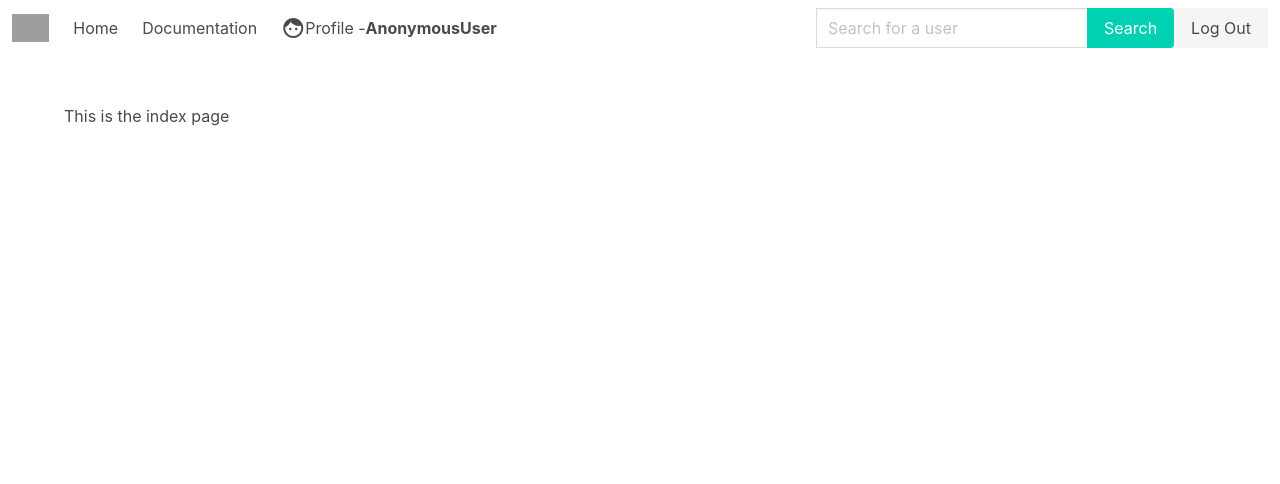
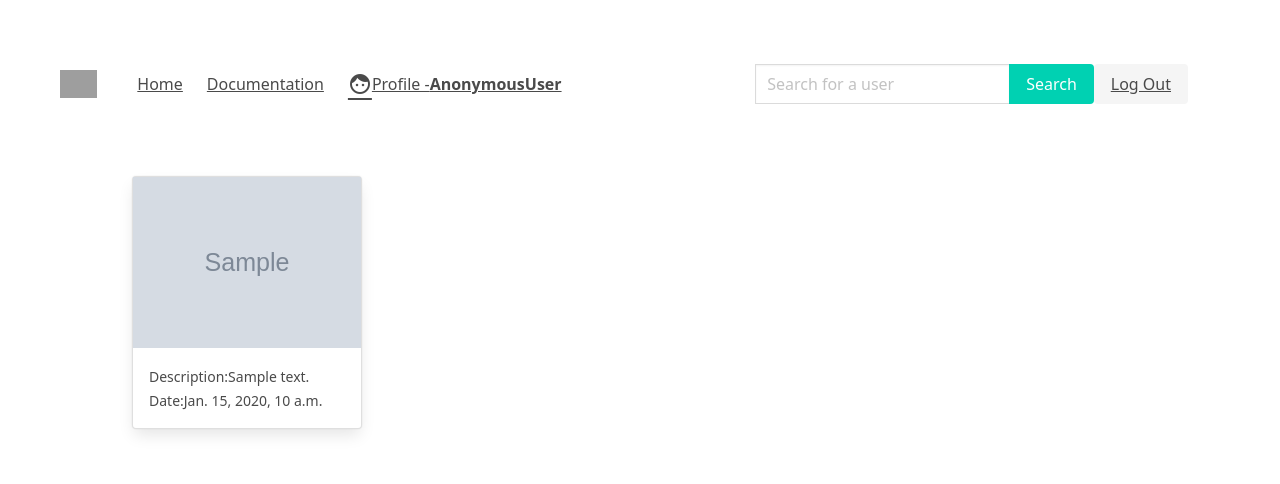
Before and after one commit to verowangari/DjangoAwwards, a Django app: template App/templates/index.html in a window 1280 px wide. Shown: the top 484 px of the page. Run offline with Django 3.2, Linux system fonts and the light colour scheme; the template is opened without the code that fills it: most values are stand-ins (such as "Sample title", 1, 10 or a date in 2020); grey boxes marked "Sample" are stand-in pictures; grey boxes are pictures that could not be loaded.

Commit message:
create a post model

```diff
--- a/App/templates/index.html
+++ b/App/templates/index.html
@@ -1,9 +1,43 @@
+
+<!-- Implement style here -->
 
 {% extends 'base.html' %}
 {% load static %}
 
 {% block content %}
 
-<h1>This is the index page</h1>
+    <link href="https://cdn.jsdelivr.net/npm/bootstrap@5.0.0-beta1/dist/css/bootstrap.min.css" rel="stylesheet"
+        integrity="sha384-giJF6kkoqNQ00vy+HMDP7azOuL0xtbfIcaT9wjKHr8RbDVddVHyTfAAsrekwKmP1" crossorigin="anonymous">
 
+
+    </head>
+<body class=" container m-5">
+
+    <div class="container d-flex flex-row ">
+
+    <div class="col-md-9"><div class="row">
+        {% for post_item in post_items %}
+
+        <div class="col-md-4">
+            <div class="card my-2 " width="18px" >
+                <img src="{{post_item.picture.url}}" class="image-thumbail" alt="...">
+                <div class="card-body">
+                    <small >Description:{{post_item.description}}</small> <br>
+                  <small >Date:{{post_item.posted}}</small> <br/>
+
+                </div>
+
+              </div>
+        </div>
+        {% empty %}
+        <h3>No Photos... </h3>
+        {% endfor %}
+    </div>
+
+</div>
+
+
+    </div>
+</body>
+</html>
 {% endblock %}
```
Also changed, not shown: App/models.py (+20 -0 lines).
